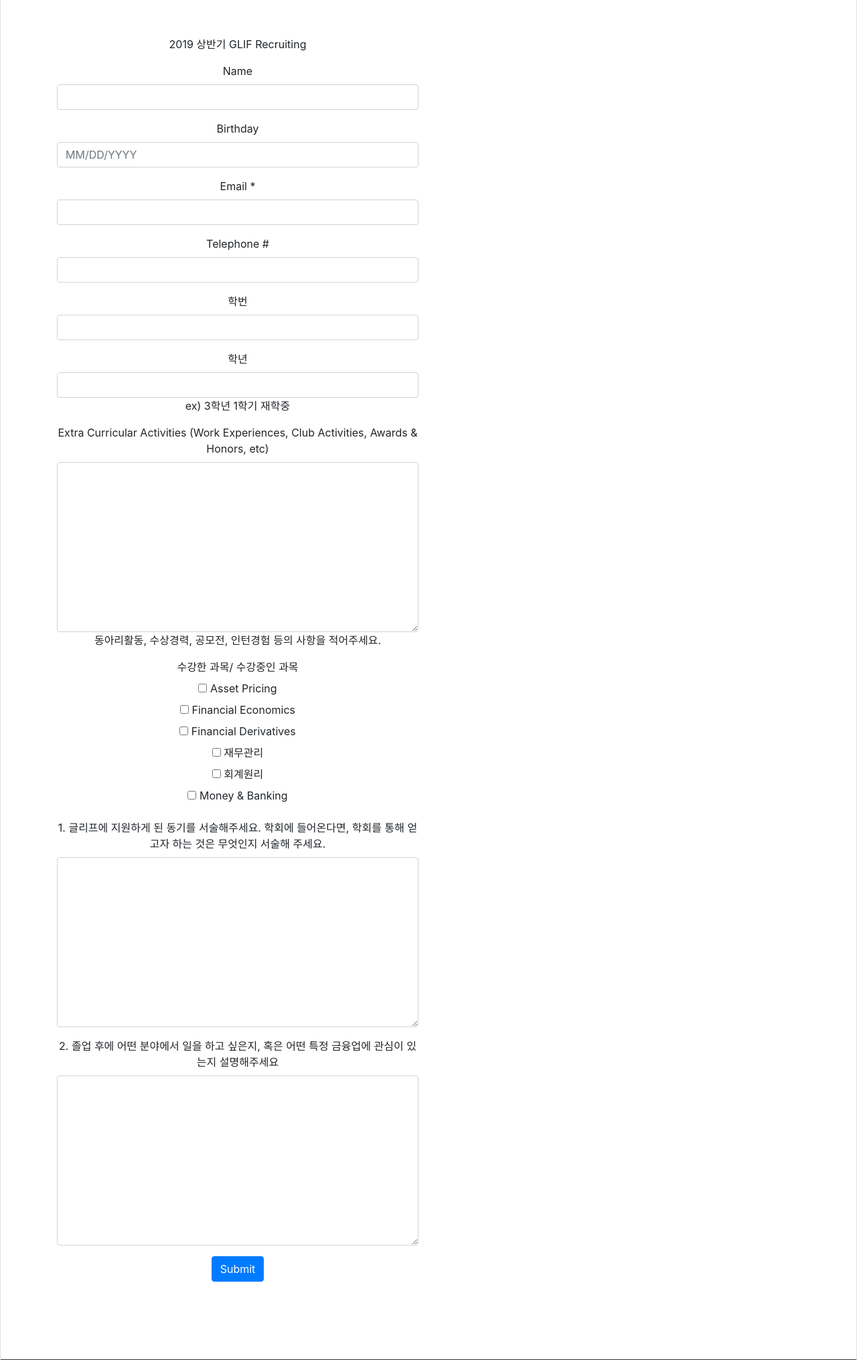
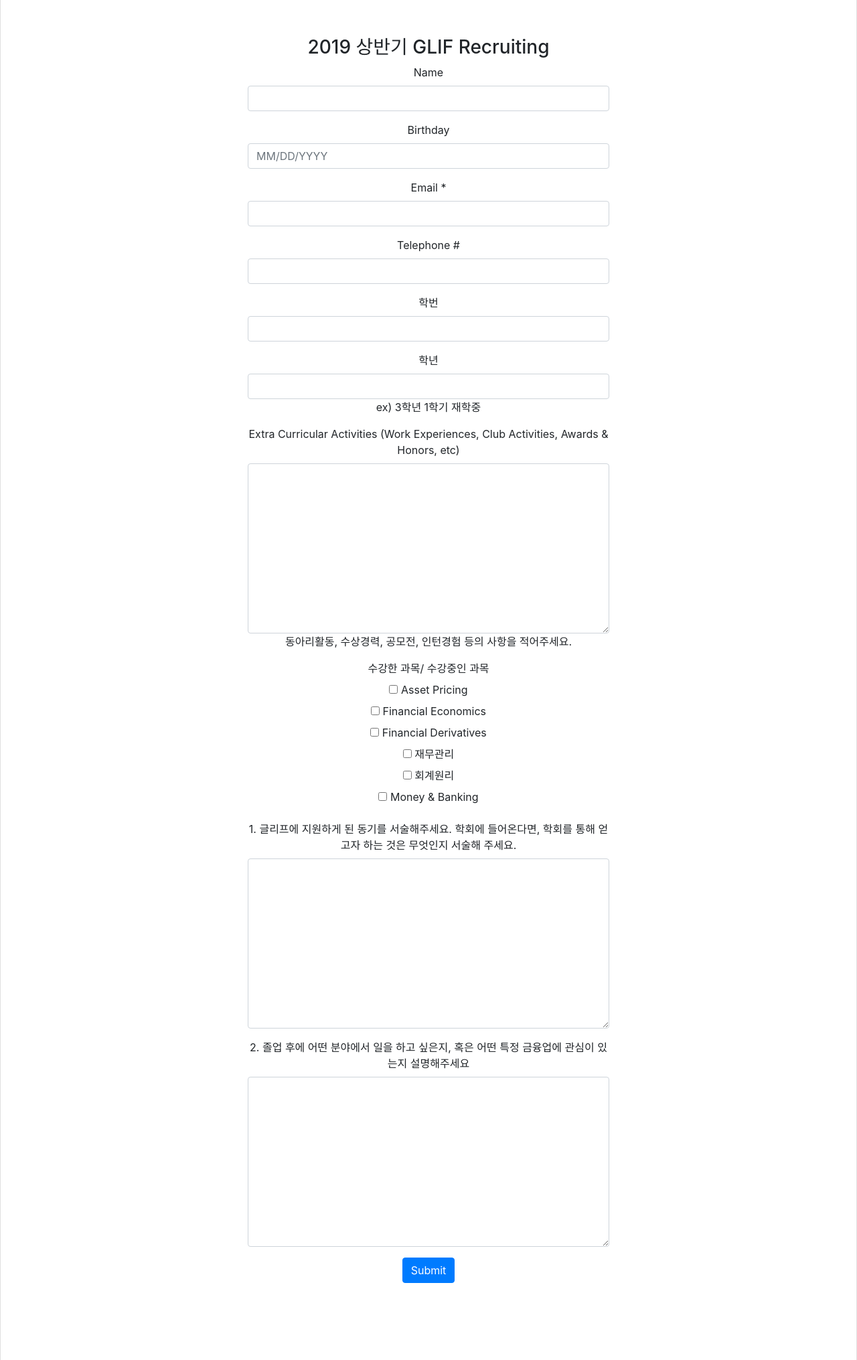
Before and after one commit to dongminkim0220/GLIF_Website_Project, a Django app: page /recruiting in a window 1280 px wide. Shown: the part 72-2103 px from the top of the page at 67% size. Run offline with Django 3.2, Linux system fonts and the light colour scheme; some libraries are stand-ins or nearby versions.

Commit message:
submit form css
submit form css

```diff
--- a/glifpage/static/css/index.css
+++ b/glifpage/static/css/index.css
@@ -28,3 +28,7 @@ a:hover {
     height: 100%;
     object-fit: cover;
 }
+
+div.col-md-6.col-sm-6.col-xs-12 {
+    margin: auto;
+}
--- a/glifpage/templates/glifpage/recruiting.html
+++ b/glifpage/templates/glifpage/recruiting.html
@@ -1,10 +1,12 @@
 <!-- navbar -->
 {% include "../partials/header.html" %}
+<!-- 참조! -->
+<!-- https://formden.com/form-builder/ -->
 
 <div class="container">
     <div class="row">
         <div class="col-md-6 col-sm-6 col-xs-12">
-            <p>2019 상반기 GLIF Recruiting</p>
+            <h3>2019 상반기 GLIF Recruiting</h3>
             <form method="post">
             <div class="form-group ">
             <label class="control-label " for="name">
```
